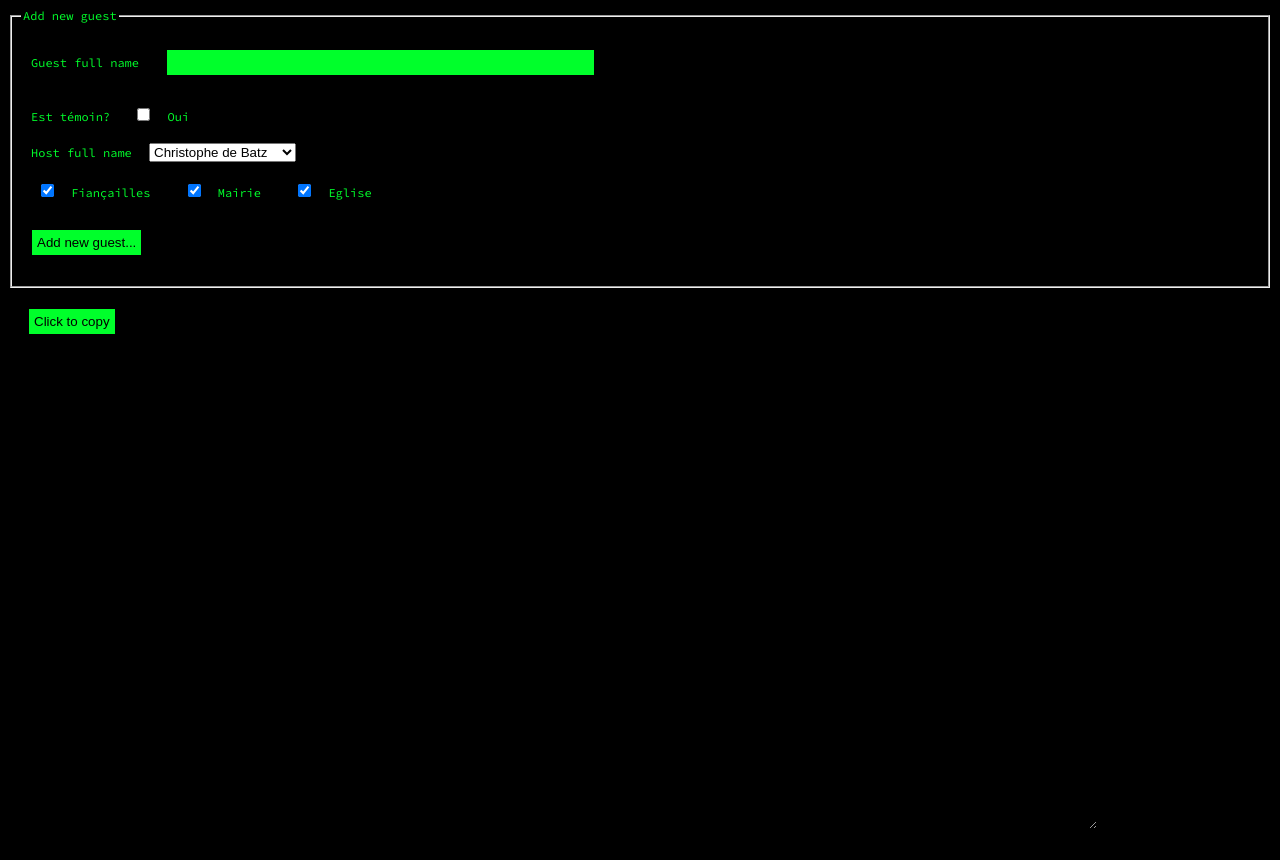
After one commit to christophedebatz/mariage-poppea-christophe-front, a PHP site: page /guest.php in a window 1280 px wide. The commit adds this page. Run offline with PHP 8.4, Linux system fonts and the light colour scheme.

Commit message:
feat(admin): add admin page to generate some guest json

```diff
--- /dev/null
+++ b/guest.php
@@ -0,0 +1,117 @@
+<?php
+
+if (isset($_POST['fullname'])) {
+  $previousGeneration = [];
+  if (isset($_POST['result'])) {
+    $previousGeneration = json_decode($_POST['result']);
+  }
+  if (is_null($previousGeneration)) {
+    $previousGeneration = [];
+  }
+  $previousGeneration[] = [
+    'fullName' => $_POST['fullname'],
+    'hostName' => $_POST['hostName'],
+    'isWitness' => boolval($_POST['isWitness']),
+    'invitations' => $_POST['invitations']
+  ];
+}
+  ?>
+<!doctype html>
+<html lang="fr">
+<head>
+  <meta charset="utf-8">
+  <title>Add guest</title>
+  <link href="https://fonts.googleapis.com/css?family=Source+Code+Pro" rel="stylesheet">
+  <link href="https://fonts.googleapis.com/css?family=Montserrat" rel="stylesheet">
+  <style>
+  html {
+    background-color: #000000;
+    color: #00ff2b;
+  }
+    input {
+      margin: 10px;
+      padding: 5px;
+    }
+    input {
+      background-color: #00ff2b;
+      color: #000000;
+      padding: 5px;
+      border: 1px solid #000000;
+    }
+    button {
+      padding: 5px;
+      background-color: #00ff2b;
+      color: #000000;
+      border: 1px solid #000000;
+    }
+    label {
+      margin: 10px;
+    }
+    body {
+      font-size: 12px;
+      font-family: 'Source Code Pro', serif;
+    }
+  </style>
+  <script type="text/javascript">
+    function prettyPrint() {
+      var ugly = document.getElementById('result').value;
+      var obj = JSON.parse(ugly);
+      var pretty = JSON.stringify(obj, undefined, 4);
+      document.getElementById('result').value = pretty;
+    }
+  </script>
+</head>
+<body onload="javascript: prettyPrint();">
+  <form method="post">
+    <fieldset>
+      <legend>Add new guest</legend>
+      <p>
+        <label>Guest full name</label>
+        <input type="text" name="fullname" size="50">
+      </p>
+
+      <p>
+        <label>Est témoin?</label>
+        <input type="checkbox" name="isWitness" value="1"> Oui
+      </p>
+
+      <p>
+        <label>Host full name</label>
+        <select name="hostName">
+          <option value="Christophe de Batz">Christophe de Batz</option>
+          <option value="Poppéa de Raimondi">Poppéa de Raimondi</option>
+        </select>
+      </p>
+
+      <p>
+        <label><input type="checkbox" checked="true" name="invitations[]" value="fiancailles"> Fiançailles</label>
+        <label><input type="checkbox" checked="true" name="invitations[]" value="mairie"> Mairie</label>
+        <label><input type="checkbox" checked="true" name="invitations[]" value="eglise"> Eglise</label>
+      </p>
+
+      <p>
+        <input type="submit" value="Add new guest...">
+      </p>
+    </fieldset>
+    <div style="margin:auto; margin: 20px;">
+      <button onclick="javascript: selectAndCopy(); this.innerHTML='Copied!!!'; return false;" id="button-copy">
+        Click to copy
+      </button>
+    </div>
+    <textarea name="result" id="result" cols="150" rows="30" style="font-family: Montserrat; background-color: #000000; color: #00ff2b; font-size: 12px; border: 0px; margin: 20px;">
+      <?php if (isset($previousGeneration) && count($previousGeneration) > 0) echo json_encode($previousGeneration); ?>
+    </textarea>
+  </form>
+
+  <script>
+    function selectAndCopy () {
+      var result = document.getElementById('result');
+      result.select();
+      document.execCommand('copy');
+      setTimeout(function () {
+        document.getElementById('button-copy').innerHTML = 'Click to copy';
+      }, 700);
+    }
+  </script>
+</body>
+</html>
--- a/index.php
+++ b/index.php
@@ -820,7 +820,7 @@ gallery area end -->
                         <ul id="reservations" style="display: none;">
                             <h3 style="color: #000000; font-weight: bold">Je participe...</h3>
                             <li id="container-fiancailles" style="display: none; white-space: nowrap;">
-                                <label for="response-fiancailles">La soirée de fiançailles</label>
+                                <label for="response-fiancailles">&Agrave; la soirée de fiançailles</label>
                                 <input type="checkbox" id="response-fiancailles" name="fiancailles" value="1" />
                             </li>
                             <li id="container-mairie" style="display: none; overflow: hidden; white-space: nowrap;">
--- a/reservations.json
+++ b/reservations.json
@@ -1 +1 @@
-[{"userId":1,"fiancailles":true,"mairie":false,"eglise":true},{"userId":0,"fiancailles":false,"mairie":true,"eglise":false}]
+[{"userId":0,"fiancailles":false,"mairie":true,"eglise":true,"0":{"fullName":"Maxime Grau"}},{"userId":3,"fiancailles":false,"mairie":false,"eglise":false,"1":{"fullName":"Alexis de Batz"}}]
```
Also changed, not shown: booking.php (+6 -4 lines), guests.json (+162 -2 lines), js/main.js (+19 -5 lines).
